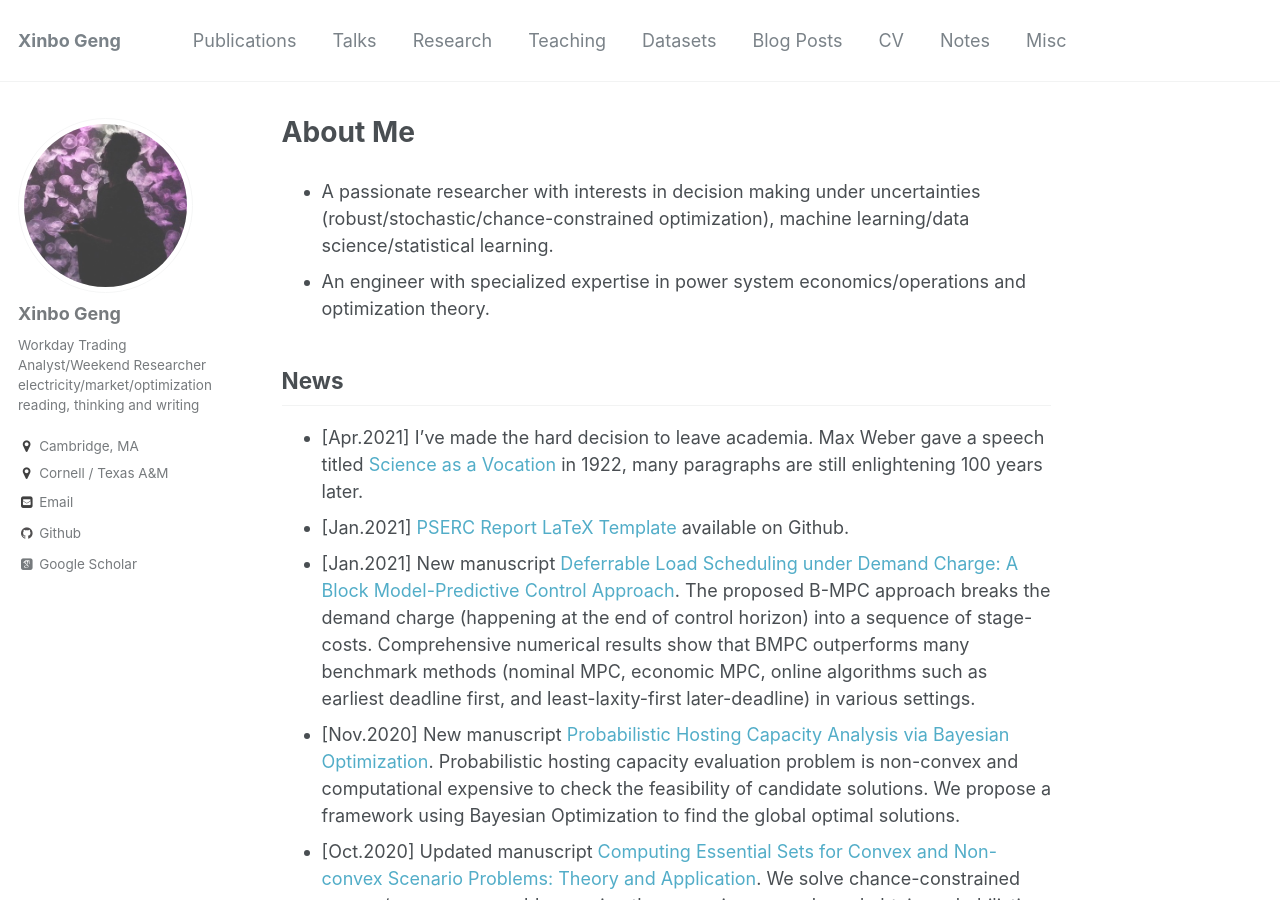
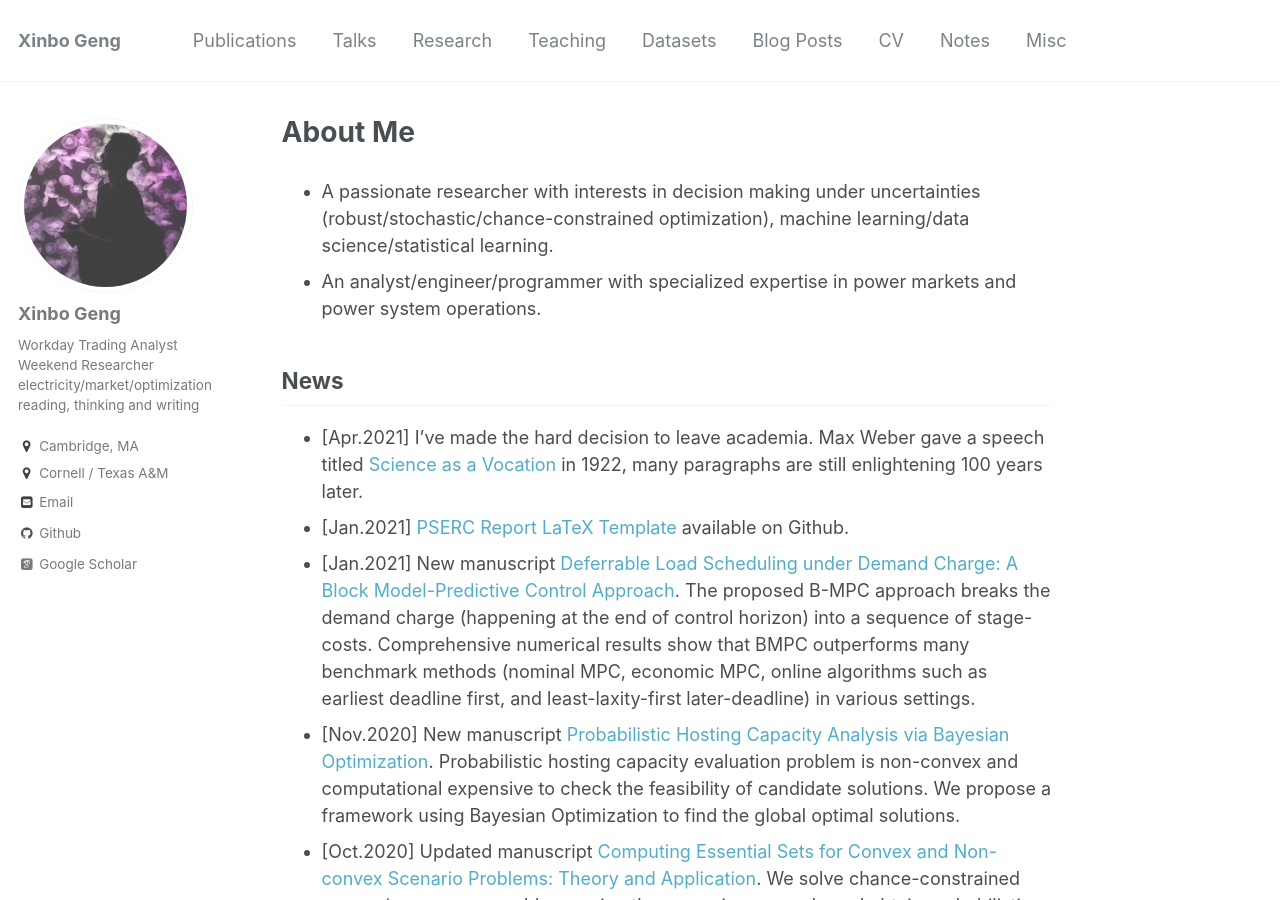
Before and after one commit to xb00dx/xb00dx.github.io, a Jekyll site: the page built from _pages/about.md, in a window 1280 px wide and 900 px high. Built offline with Jekyll 4.4.1, drawn with Linux system fonts in a browser that asks for light colours; some web fonts are replaced.

Commit message:
main page

```diff
--- a/_config.yml
+++ b/_config.yml
@@ -81,7 +81,7 @@ analytics:
 author:
   name             : "Xinbo Geng"
   avatar           : "profile.png"
-  bio              : "Workday Trading Analyst/Weekend Researcher<br>electricity/market/optimization<br>reading, thinking and writing"
+  bio              : "Workday Trading Analyst<br>Weekend Researcher<br>electricity/market/optimization<br>reading, thinking and writing"
   location         : "Cambridge, MA"
   employer         : "Cornell / Texas A&M"
   googlescholar    : "https://scholar.google.com/citations?user=9GQBojYAAAAJ&hl=en&oi=ao"
--- a/_pages/about.md
+++ b/_pages/about.md
@@ -9,7 +9,7 @@ redirect_from:
 ---
 
 - A passionate researcher with interests in decision making under uncertainties (robust/stochastic/chance-constrained optimization), machine learning/data science/statistical learning.
-- An engineer with specialized expertise in power system economics/operations and optimization theory.
+- An analyst/engineer/programmer with specialized expertise in power markets and power system operations.
 
 ## News
 - \[Apr.2021\] I've made the hard decision to leave academia. Max Weber gave a speech titled [Science as a Vocation](https://xb00dx.github.io/posts/2011/04/Science-as-a-Vocation/) in 1922, many paragraphs are still enlightening 100 years later.
```
